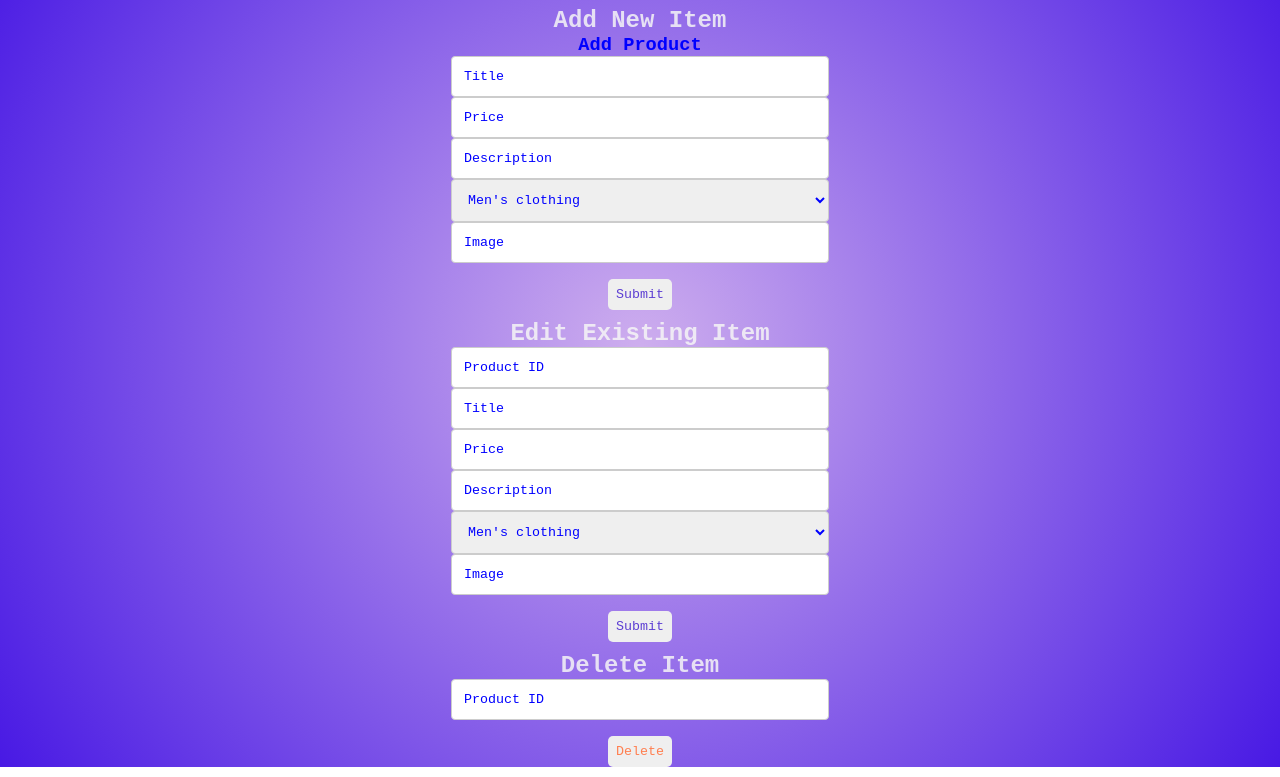
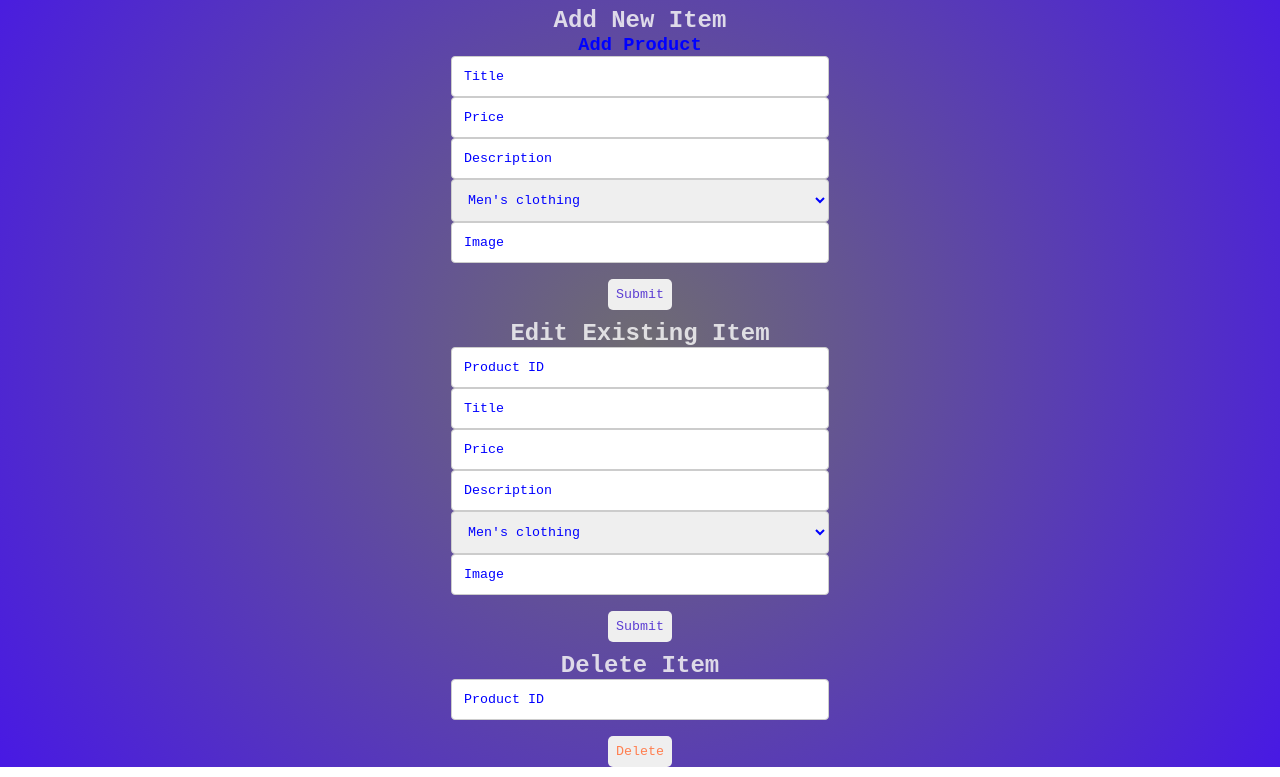
Before and after one commit to 0rganisedCha0s/inventory-app, a React app: page / in a window 1280 px wide. Shown: the part 69-846 px from the top of the page. Built offline with nearby package versions, Linux system fonts and the light colour scheme; no server answers; a web font is replaced by a local one.

Commit message:
fixed errors

```diff
--- a/public/style.css
+++ b/public/style.css
@@ -13,8 +13,8 @@ h2{
   text-align: center;
 }
 main {
-  background: rgb(206,174,238);
-  background: radial-gradient(circle, rgba(206,174,238,1) 0%, rgba(72,25,228,1) 100%);
+  background: rgb(140, 134, 155);
+  background: radial-gradient(circle, rgb(111, 108, 114) 0%, rgba(72,25,228,1) 100%);
 }
 
 /*//////////////////////////
```
